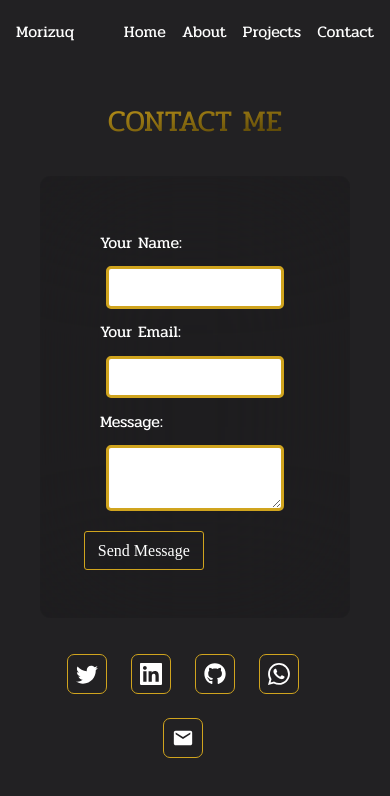
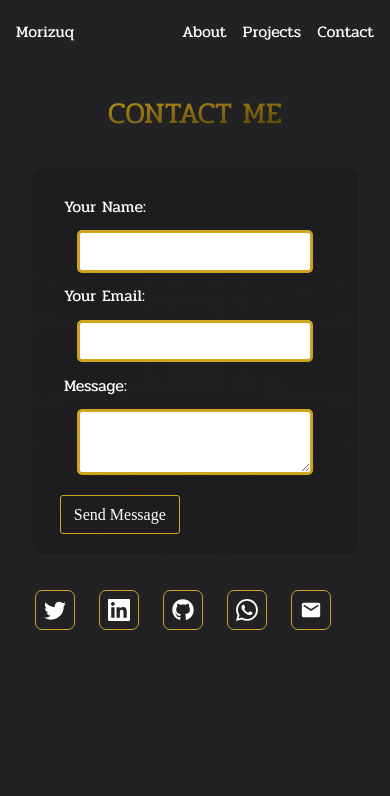
Before and after one commit to Morizuq/portfolio, a Next.js app: page /contact in a window 390 px wide. Shown: the top 796 px of the page. Built offline with nearby package versions, Linux system fonts and the light colour scheme.

Commit message:
minnor fix

```diff
--- a/app/contact/page.tsx
+++ b/app/contact/page.tsx
@@ -30,7 +30,7 @@ export default function Contact() {
   };
 
   return (
-    <div className="p-10">
+    <div className="p-8 sm:p-10">
       <h2 className="uppercase sm:text-4xl text-3xl text-center mb-9 grad">Contact Me</h2>
       <div className="flex sm:flex-row flex-col justify-between">
         {submitted ? (
@@ -42,25 +42,25 @@ export default function Contact() {
           </div>
         ) : (
           <form
-            className="glass w-[100%] sm:w-[70%] md:w-[60%] p-11"
+            className="glass w-[100%] sm:w-[70%] md:w-[60%] p-4 sm:p-11"
             onSubmit={handleSubmit}
             method="POST"
           >
             <label htmlFor="name" className="label">
               Your Name:
             </label>
-            <input type="text" name="name" id="name" className="input" />
+            <input type="text" name="name" id="name" className="input w-[94%] sm:w-[80%]" />
             <label htmlFor="email" className="label">
               Your Email:
             </label>
-            <input type="email" name="email" id="email" className="input" />
+            <input type="email" name="email" id="email" className="input w-[94%] sm:w-[80%]" />
             <label htmlFor="text" className="label">
               Message:
             </label>
-            <textarea name="message" id="message" className="input" />
+            <textarea name="message" id="message" className="input w-[94%] sm:w-[80%]" />
             <button
               type="submit"
-              className="btn hover:translate-y-3 ease-in-out duration-500 mt-5 mb-1"
+              className="btn hover:translate-y-3 ease-in-out duration-500 ml-3 sm:ml-2 mt-5 mb-1"
             >
               Send Message
             </button>
--- a/app/layout.tsx
+++ b/app/layout.tsx
@@ -20,11 +20,8 @@ export default function RootLayout({
     <html lang="en">
       <body className={pridi.className}>
         <nav className="flex justify-between mt-5 pl-4 pr-4 mb-5">
-          <h2>Morizuq</h2>
+        <a href="/">Morizuq</a>
           <ul className="flex">
-            <li className="ml-4">
-              <a href="/">Home</a>
-            </li>
             <li className="ml-4">
               <a href="/about">About</a>
             </li>
```
